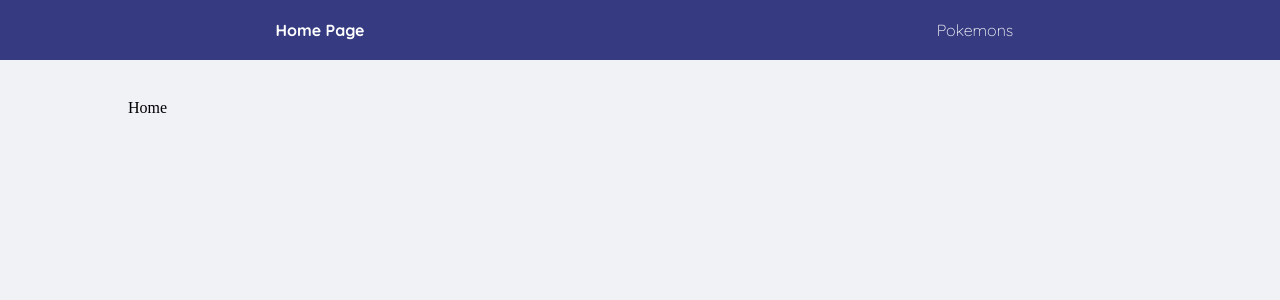
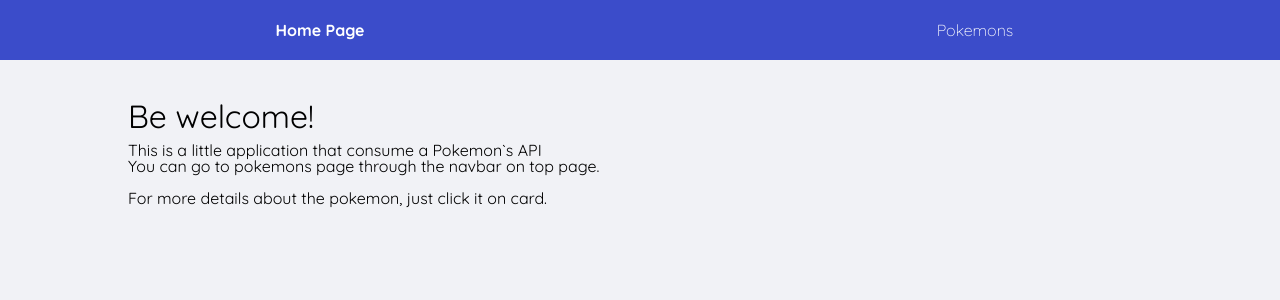
Before and after one commit to rafaelblink/react-client-pokeapi, a React (Create React App) app: page / in a window 1280 px wide. Shown: the top 300 px of the page. Built offline with nearby package versions, Linux system fonts and the light colour scheme.

Commit message:
changing primary color, quantity card on screen and favicon

```diff
--- a/src/assets/scss/variables.scss
+++ b/src/assets/scss/variables.scss
@@ -1,11 +1,14 @@
 // PALLETE APPLICATION
-$primary-color: #363b81;
+$primary-color: #3b4cca;
 $danger-color: #cc0000;
 $info-color: #c06651;
 $secondary-color: #ffde00;
 $background-color: #f1f2f6;
+
+// FONTS
 $font-quicksand: 'Quicksand', sans-serif;
 $font-VT: 'VT323', monospace;
+$title-size: 2em;
 
 // POKEMON COLORS
 $pokemon-black: #585858;
--- a/src/components/card/card.styles.scss
+++ b/src/components/card/card.styles.scss
@@ -9,7 +9,7 @@
   cursor: pointer;
 
   &:hover {
-    box-shadow: 0px 0px 13px 4px $primary-color;
+    box-shadow: 0px 0px 13px 4px gray;
     transition: all 1s ease;
   }
 
--- a/src/pages/home/home.component.jsx
+++ b/src/pages/home/home.component.jsx
@@ -4,8 +4,12 @@ import './home.component.scss';
 class HomePage extends React.Component {
   render() {
     return (
-      <div className='container'>
-        <h1>Home</h1>
+      <div className='home container'>
+        <h1>Be welcome!</h1>
+        <p>This is a little application that consume a Pokemon`s API</p>
+        <p>You can go to pokemons page through the navbar on top page.</p>
+        <br />
+        <p>For more details about the pokemon, just click it on card.</p>
       </div>
     );
   }
--- a/src/pages/home/home.component.scss
+++ b/src/pages/home/home.component.scss
@@ -0,0 +1,9 @@
+@import './../../assets/scss/variables.scss';
+
+.home {
+  font-family: $font-quicksand;
+  h1 {
+    font-size: $title-size;
+    margin-bottom: 10px;
+  }
+}
--- a/src/pages/pokemon-detail/pokemon-detail.styles.scss
+++ b/src/pages/pokemon-detail/pokemon-detail.styles.scss
@@ -1,13 +1,11 @@
 @import './../../assets/scss/variables.scss';
-
-$title-size: 2em;
 
 .pokemon-detail {
   font-family: $font-quicksand;
   .pokemon-detail-wrapper {
     display: grid;
     grid-template-columns: 27vw auto;
-    background: darken($primary-color, 12%);
+    background: darken($primary-color, 30%);
     padding: 15px 0;
     color: #fff;
 
--- a/src/pages/pokemons/pokemons.component.jsx
+++ b/src/pages/pokemons/pokemons.component.jsx
@@ -12,7 +12,7 @@ class PokemonsPage extends React.Component {
       isLoaded: false,
       error: null,
       pokemons: [],
-      quantityPage: 4,
+      quantityPage: 8,
       skip: 0,
       currentPage: 0,
     };
```
Also changed, not shown: 1 other file (tests, documents, lock files or other folders).
